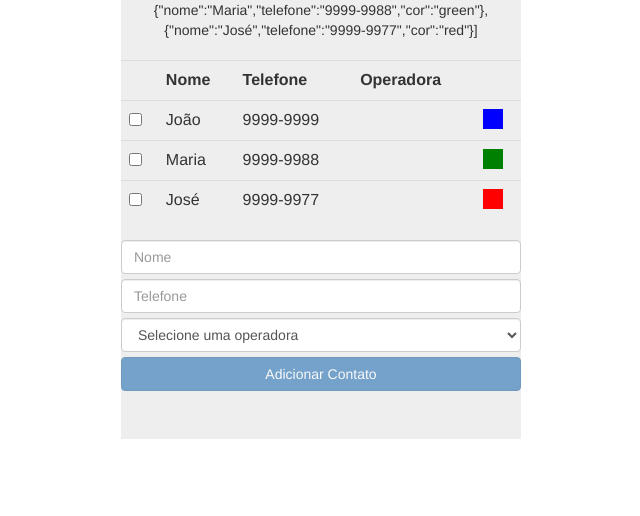
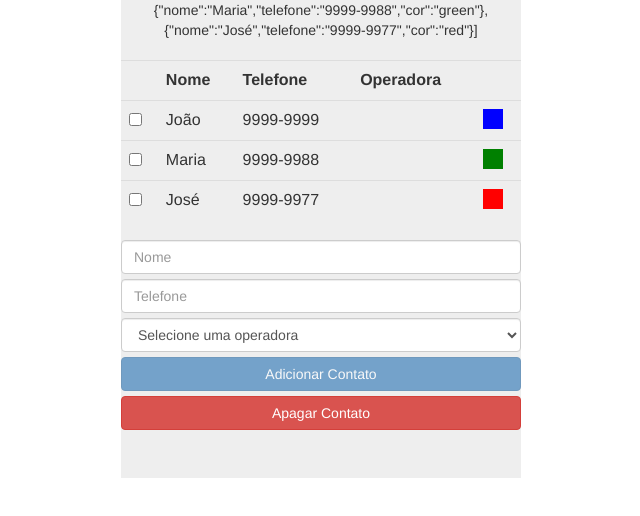
Before and after one commit to linielson/lista_telefonica, a plain HTML site: page index.html in a window 1280 px wide. Shown: the part 144-660 px from the top of the page, without its empty margins (319-959 px from the left). Drawn offline with Linux system fonts and the light colour scheme.

Commit message:
utilizando ng-if - remove os elementos conforme uma condição

```diff
--- a/index.html
+++ b/index.html
@@ -95,7 +95,7 @@
         <option value="">Selecione uma operadora</option>
       </select>
       <button class="btn btn-primary btn-block" ng-click="adicionarContato(contato)" ng-disabled="!contato.nome || !contato.telefone">Adicionar Contato</button>
-      <button class="btn btn-danger btn-block" ng-click="apagarContatos(contatos)" ng-hide="!isContatosSelecionado(contatos)">Apagar Contato</button>
+      <button class="btn btn-danger btn-block" ng-click="apagarContatos(contatos)" ng-if="!isContatosSelecionado(contatos)">Apagar Contato</button>
 
     </div>
   </body>
```
